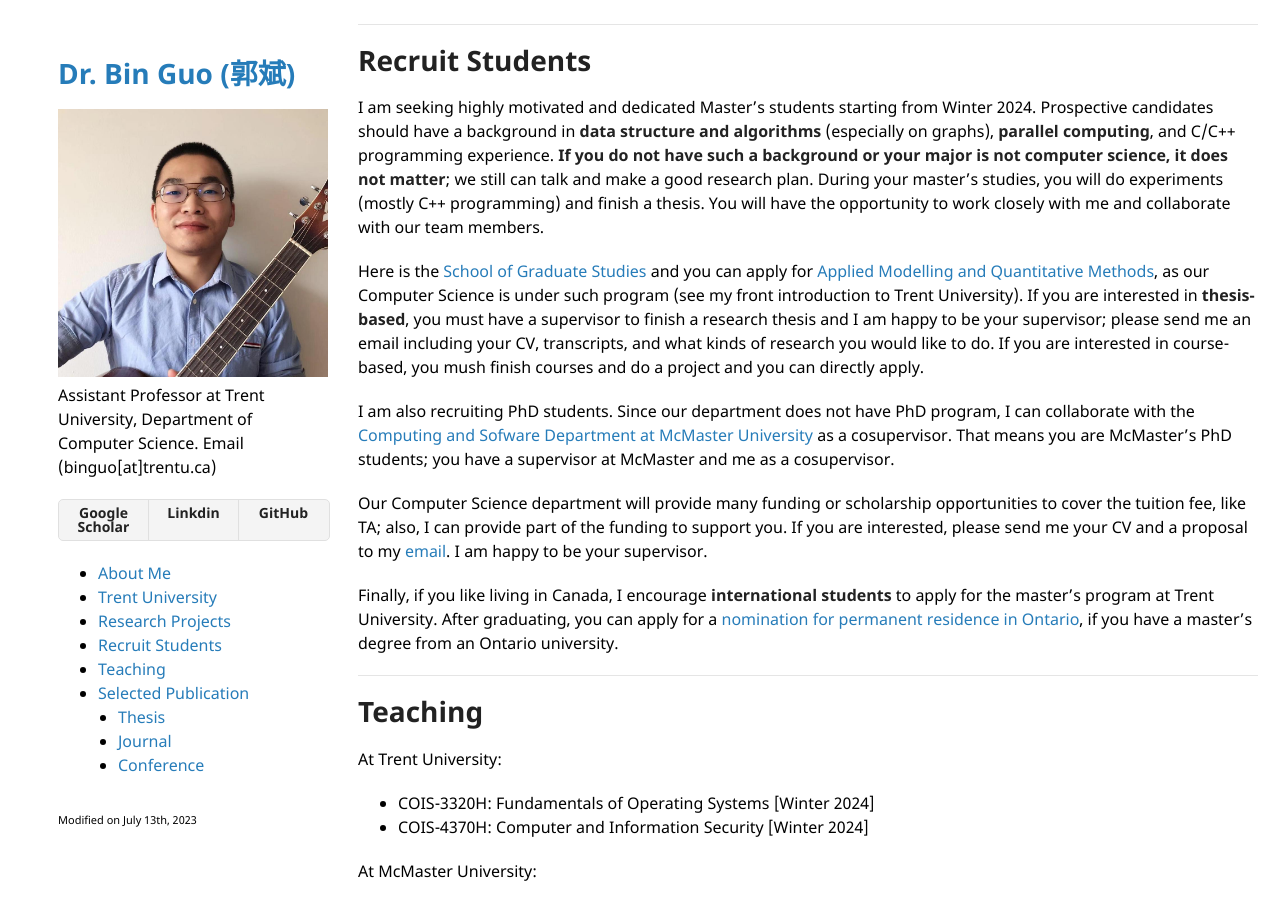
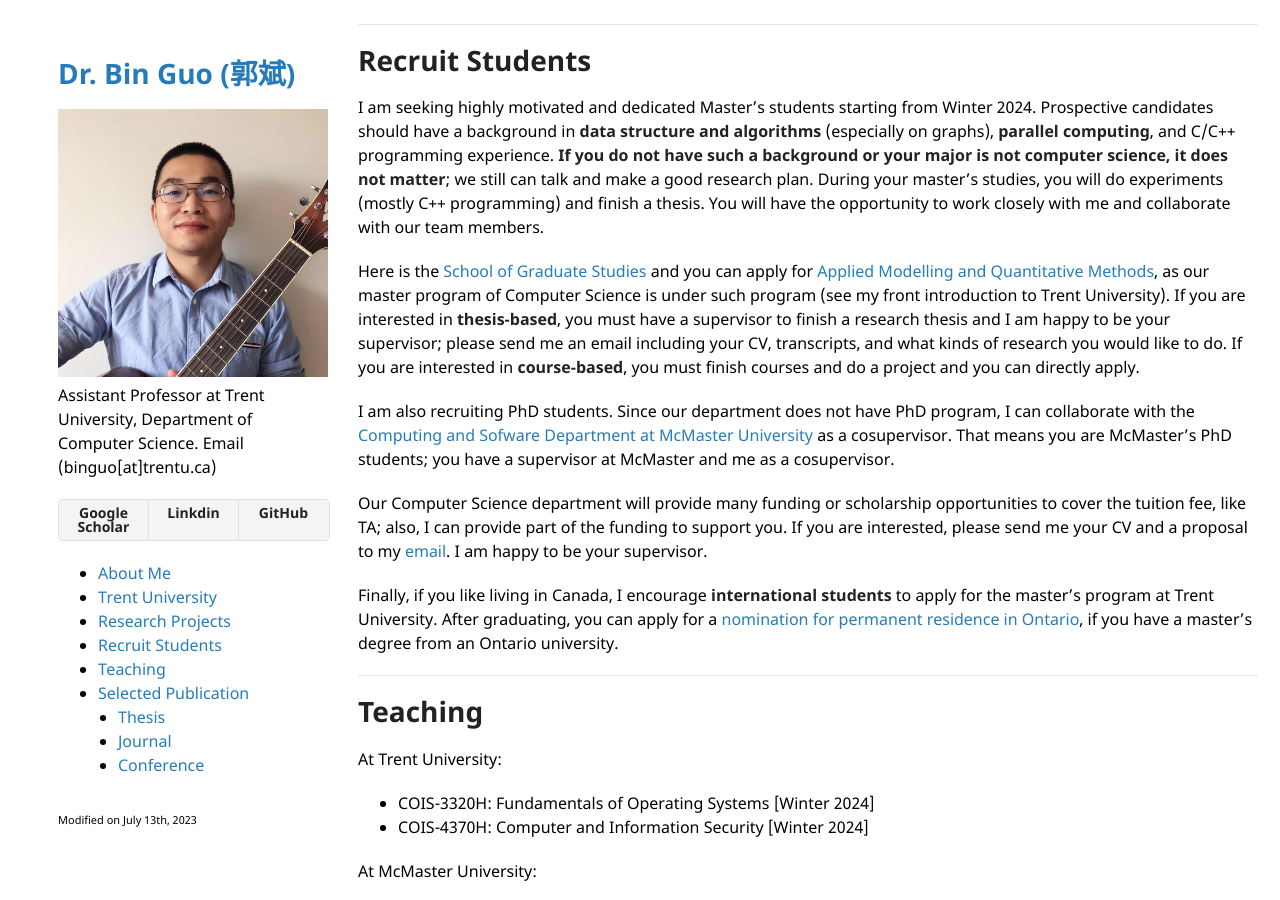
Before and after one commit to bin-guo/bin-guo.github.io, a Jekyll site: the page built from index.md, in a window 1280 px wide and 900 px high, scrolled down 2271 px. Built offline with Jekyll 4.4.1, drawn with Linux system fonts in a browser that asks for light colours; our own code applies the rules of GitHub Pages for plain Markdown files.

Commit message:
Update index.md

```diff
--- a/index.md
+++ b/index.md
@@ -62,7 +62,7 @@ The traditional distributed graph algorithms tend to use centralized servers for
 # Recruit Students
 I am seeking highly motivated and dedicated Master's students starting from Winter 2024. Prospective candidates should have a background in __data structure and algorithms__ (especially on graphs), __parallel computing__, and C/C++ programming experience. __If you do not have such a background or your major is not computer science, it does not matter__; we still can talk and make a good research plan. During your master's studies, you will do experiments (mostly C++ programming) and finish a thesis. You will have the opportunity to work closely with me and collaborate with our team members.
 
-Here is the [School of Graduate Studies](https://www.trentu.ca/graduatestudies/) and you can apply for [Applied Modelling and Quantitative Methods](https://www.trentu.ca/graduatestudies/sites/trentu.ca.graduatestudies/files/documents/Programs%20at%20a%20Glance%20from%20TrentU_GradStudies_Viewbook2023_Digital%5B65%5D.pdf), as our Computer Science is under such program (see my front introduction to Trent University). If you are interested in **thesis-based**, you must have a supervisor to finish a research thesis and I am happy to be your supervisor; please send me an email including your CV, transcripts, and what kinds of research you would like to do. If you are interested in course-based, you mush finish courses and do a project and you can directly apply.
+Here is the [School of Graduate Studies](https://www.trentu.ca/graduatestudies/) and you can apply for [Applied Modelling and Quantitative Methods](https://www.trentu.ca/graduatestudies/sites/trentu.ca.graduatestudies/files/documents/Programs%20at%20a%20Glance%20from%20TrentU_GradStudies_Viewbook2023_Digital%5B65%5D.pdf), as our master program of Computer Science is under such program (see my front introduction to Trent University). If you are interested in **thesis-based**, you must have a supervisor to finish a research thesis and I am happy to be your supervisor; please send me an email including your CV, transcripts, and what kinds of research you would like to do. If you are interested in **course-based**, you must finish courses and do a project and you can directly apply.
 
 I am also recruiting PhD students. Since our department does not have PhD program, I can collaborate with the [Computing and Sofware Department at McMaster University](https://www.eng.mcmaster.ca/cas/programs/degree-options/phd-computer-science/) as a cosupervisor. That means you are McMaster's PhD students; you have a supervisor at McMaster and me as a cosupervisor.
 
```
